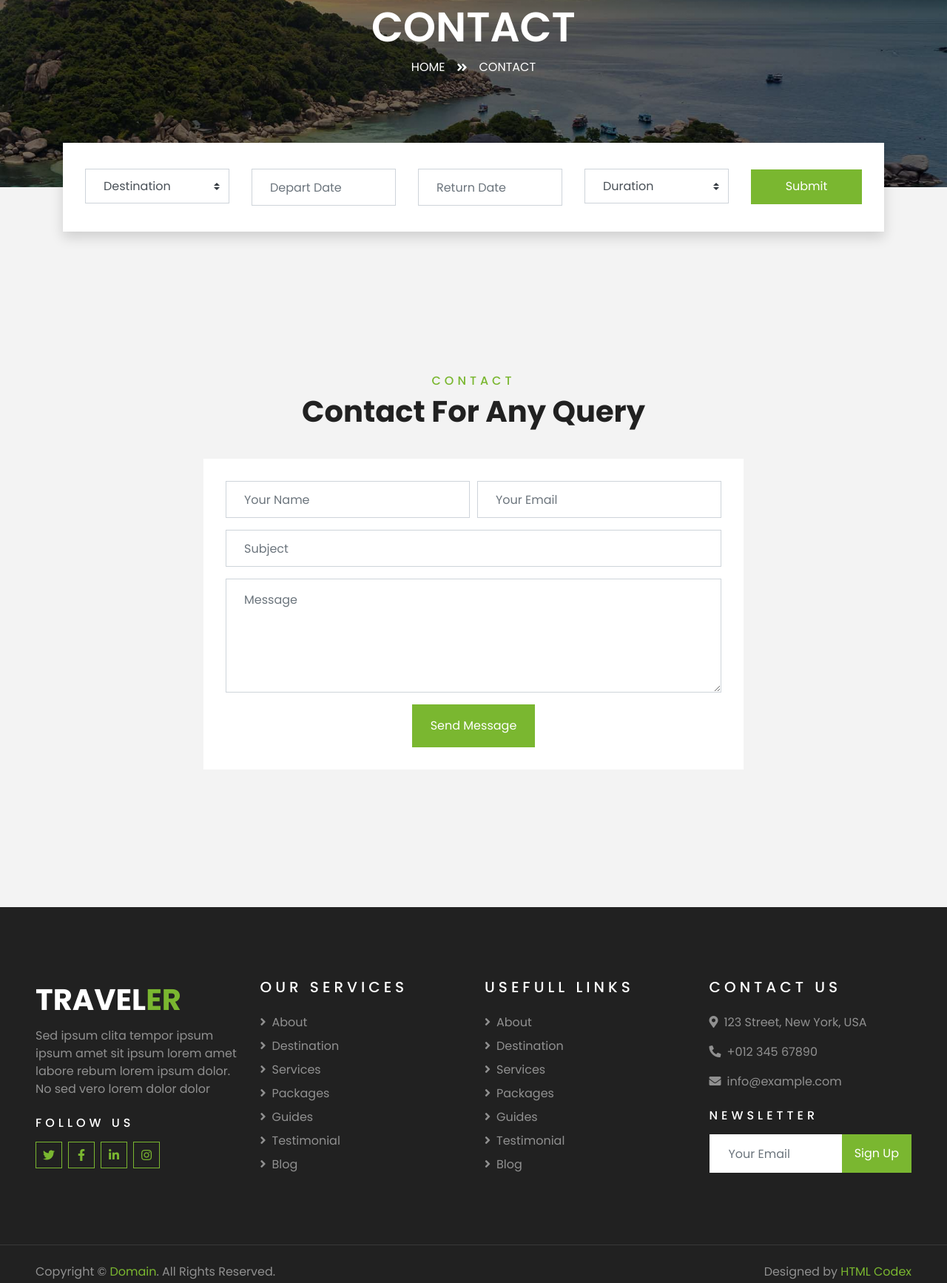
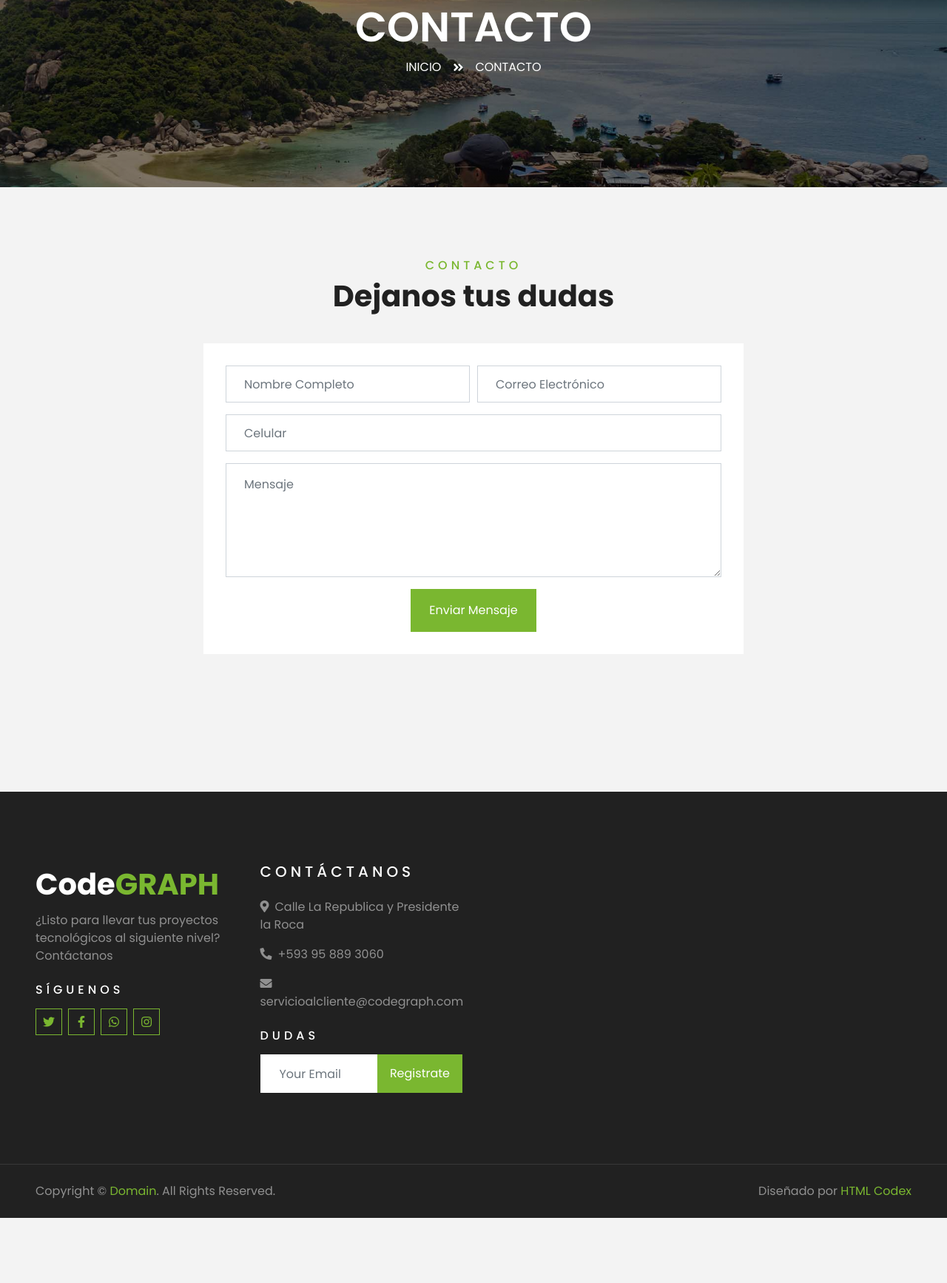
Before and after one commit to Mateo0702/Mateo0702p2.github.io, a plain HTML site: page contact.html in a window 1280 px wide. Shown: the part 245-1979 px from the top of the page at 74% size. After the commit the page ends 1891 px from the top, so only its background shows below. Drawn offline with nearby package versions, Linux system fonts and the light colour scheme.

Commit message:
Información Cambiada

```diff
--- a/contact.html
+++ b/contact.html
@@ -40,16 +40,13 @@
                 </div>
                 <div class="col-lg-6 text-center text-lg-right">
                     <div class="d-inline-flex align-items-center">
-                        <a class="text-primary px-3" href="">
+                        <a class="text-primary px-3" href="https://www.facebook.com/share/1DTcBWqUBa/" target="_blank">
                             <i class="fab fa-facebook-f"></i>
                         </a>
                         <a class="text-primary px-3" href="">
-                            <i class="fab fa-twitter"></i>
+                            <i class="fab fa-whatsapp"></i>
                         </a>
-                        <a class="text-primary px-3" href="">
-                            <i class="fab fa-linkedin-in"></i>
-                        </a>
-                        <a class="text-primary px-3" href="">
+                        <a class="text-primary px-3" href="https://www.instagram.com/codegraph_/profilecard/?igsh=ODhtaTBubG1pOGpj" target="_blank">
                             <i class="fab fa-instagram"></i>
                         </a>
                         <a class="text-primary pl-3" href="">
@@ -68,7 +65,7 @@
         <div class="container-lg position-relative p-0 px-lg-3" style="z-index: 9;">
             <nav class="navbar navbar-expand-lg bg-light navbar-light shadow-lg py-3 py-lg-0 pl-3 pl-lg-5">
                 <a href="" class="navbar-brand">
-                    <h1 class="m-0 text-primary"><span class="text-dark">TRAVEL</span>ER</h1>
+                    <h1 class="m-0 text-primary"><span class="text-dark">Code</span>GRAPH</h1>
                 </a>
                 <button type="button" class="navbar-toggler" data-toggle="collapse" data-target="#navbarCollapse">
                     <span class="navbar-toggler-icon"></span>
@@ -92,11 +89,11 @@
     <div class="container-fluid page-header">
         <div class="container">
             <div class="d-flex flex-column align-items-center justify-content-center" style="min-height: 400px">
-                <h3 class="display-4 text-white text-uppercase">Contact</h3>
+                <h3 class="display-4 text-white text-uppercase">Contacto</h3>
                 <div class="d-inline-flex text-white">
-                    <p class="m-0 text-uppercase"><a class="text-white" href="">Home</a></p>
+                    <p class="m-0 text-uppercase"><a class="text-white" href="">Inicio</a></p>
                     <i class="fa fa-angle-double-right pt-1 px-3"></i>
-                    <p class="m-0 text-uppercase">Contact</p>
+                    <p class="m-0 text-uppercase">Contacto</p>
                 </div>
             </div>
         </div>
@@ -104,65 +101,12 @@
     <!-- Header End -->
 
 
-    <!-- Booking Start -->
-    <div class="container-fluid booking mt-5 pb-5">
-        <div class="container pb-5">
-            <div class="bg-light shadow" style="padding: 30px;">
-                <div class="row align-items-center" style="min-height: 60px;">
-                    <div class="col-md-10">
-                        <div class="row">
-                            <div class="col-md-3">
-                                <div class="mb-3 mb-md-0">
-                                    <select class="custom-select px-4" style="height: 47px;">
-                                        <option selected>Destination</option>
-                                        <option value="1">Destination 1</option>
-                                        <option value="2">Destination 1</option>
-                                        <option value="3">Destination 1</option>
-                                    </select>
-                                </div>
-                            </div>
-                            <div class="col-md-3">
-                                <div class="mb-3 mb-md-0">
-                                    <div class="date" id="date1" data-target-input="nearest">
-                                        <input type="text" class="form-control p-4 datetimepicker-input" placeholder="Depart Date" data-target="#date1" data-toggle="datetimepicker"/>
-                                    </div>
-                                </div>
-                            </div>
-                            <div class="col-md-3">
-                                <div class="mb-3 mb-md-0">
-                                    <div class="date" id="date2" data-target-input="nearest">
-                                        <input type="text" class="form-control p-4 datetimepicker-input" placeholder="Return Date" data-target="#date2" data-toggle="datetimepicker"/>
-                                    </div>
-                                </div>
-                            </div>
-                            <div class="col-md-3">
-                                <div class="mb-3 mb-md-0">
-                                    <select class="custom-select px-4" style="height: 47px;">
-                                        <option selected>Duration</option>
-                                        <option value="1">Duration 1</option>
-                                        <option value="2">Duration 1</option>
-                                        <option value="3">Duration 1</option>
-                                    </select>
-                                </div>
-                            </div>
-                        </div>
-                    </div>
-                    <div class="col-md-2">
-                        <button class="btn btn-primary btn-block" type="submit" style="height: 47px; margin-top: -2px;">Submit</button>
-                    </div>
-                </div>
-            </div>
-        </div>
-    </div>
-    <!-- Booking End -->
-
-
     <!-- Contact Start -->
     <div class="container-fluid py-5">
         <div class="container py-5">
             <div class="text-center mb-3 pb-3">
-                <h6 class="text-primary text-uppercase" style="letter-spacing: 5px;">Contact</h6>
-                <h1>Contact For Any Query</h1>
+                <h6 class="text-primary text-uppercase" style="letter-spacing: 5px;">Contacto</h6>
+                <h1>Dejanos tus dudas</h1>
             </div>
             <div class="row justify-content-center">
                 <div class="col-lg-8">
@@ -171,29 +115,29 @@
                         <form name="sentMessage" id="contactForm" novalidate="novalidate">
                             <div class="form-row">
                                 <div class="control-group col-sm-6">
-                                    <input type="text" class="form-control p-4" id="name" placeholder="Your Name"
-                                        required="required" data-validation-required-message="Please enter your name" />
+                                    <input type="text" class="form-control p-4" id="name" placeholder="Nombre Completo"
+                                        required="required" data-validation-required-message="Por favor ingrese su nombre" />
                                     <p class="help-block text-danger"></p>
                                 </div>
                                 <div class="control-group col-sm-6">
-                                    <input type="email" class="form-control p-4" id="email" placeholder="Your Email"
-                                        required="required" data-validation-required-message="Please enter your email" />
+                                    <input type="email" class="form-control p-4" id="email" placeholder="Correo Electrónico"
+                                        required="required" data-validation-required-message="Por favor ingrese su correo" />
                                     <p class="help-block text-danger"></p>
                                 </div>
                             </div>
                             <div class="control-group">
-                                <input type="text" class="form-control p-4" id="subject" placeholder="Subject"
-                                    required="required" data-validation-required-message="Please enter a subject" />
+                                <input type="text" class="form-control p-4" id="subject" placeholder="Celular"
+                                    required="required" data-validation-required-message="Por favor ingresar su número celular" />
                                 <p class="help-block text-danger"></p>
                             </div>
                             <div class="control-group">
-                                <textarea class="form-control py-3 px-4" rows="5" id="message" placeholder="Message"
+                                <textarea class="form-control py-3 px-4" rows="5" id="message" placeholder="Mensaje"
                                     required="required"
-                                    data-validation-required-message="Please enter your message"></textarea>
+                                    data-validation-required-message="Por favor ingrese su mensaje"></textarea>
                                 <p class="help-block text-danger"></p>
                             </div>
                             <div class="text-center">
-                                <button class="btn btn-primary py-3 px-4" type="submit" id="sendMessageButton">Send Message</button>
+                                <button class="btn btn-primary py-3 px-4" type="submit" id="sendMessageButton">Enviar Mensaje</button>
                             </div>
                         </form>
                     </div>
@@ -209,52 +153,28 @@
         <div class="row pt-5">
             <div class="col-lg-3 col-md-6 mb-5">
                 <a href="" class="navbar-brand">
-                    <h1 class="text-primary"><span class="text-white">TRAVEL</span>ER</h1>
+                    <h1 class="text-primary"><span class="text-white">Code</span>GRAPH</h1>
                 </a>
-                <p>Sed ipsum clita tempor ipsum ipsum amet sit ipsum lorem amet labore rebum lorem ipsum dolor. No sed vero lorem dolor dolor</p>
-                <h6 class="text-white text-uppercase mt-4 mb-3" style="letter-spacing: 5px;">Follow Us</h6>
+                <p>¿Listo para llevar tus proyectos tecnológicos al siguiente nivel? Contáctanos</p>
+                <h6 class="text-white text-uppercase mt-4 mb-3" style="letter-spacing: 5px;">Síguenos</h6>
                 <div class="d-flex justify-content-start">
                     <a class="btn btn-outline-primary btn-square mr-2" href="#"><i class="fab fa-twitter"></i></a>
-                    <a class="btn btn-outline-primary btn-square mr-2" href="#"><i class="fab fa-facebook-f"></i></a>
-                    <a class="btn btn-outline-primary btn-square mr-2" href="#"><i class="fab fa-linkedin-in"></i></a>
-                    <a class="btn btn-outline-primary btn-square" href="#"><i class="fab fa-instagram"></i></a>
+                    <a class="btn btn-outline-primary btn-square mr-2" href="https://www.facebook.com/share/1DTcBWqUBa/" target="_blank"><i class="fab fa-facebook-f"></i></a>
+                    <a class="btn btn-outline-primary btn-square mr-2" href="#"><i class="fab fa-whatsapp"></i></a>
+                    <a class="btn btn-outline-primary btn-square" href="https://www.instagram.com/codegraph_/profilecard/?igsh=ODhtaTBubG1pOGpj" target="_blank"><i class="fab fa-instagram"></i></a>
                 </div>
             </div>
             <div class="col-lg-3 col-md-6 mb-5">
-                <h5 class="text-white text-uppercase mb-4" style="letter-spacing: 5px;">Our Services</h5>
-                <div class="d-flex flex-column justify-content-start">
-                    <a class="text-white-50 mb-2" href="#"><i class="fa fa-angle-right mr-2"></i>About</a>
-                    <a class="text-white-50 mb-2" href="#"><i class="fa fa-angle-right mr-2"></i>Destination</a>
-                    <a class="text-white-50 mb-2" href="#"><i class="fa fa-angle-right mr-2"></i>Services</a>
-                    <a class="text-white-50 mb-2" href="#"><i class="fa fa-angle-right mr-2"></i>Packages</a>
-                    <a class="text-white-50 mb-2" href="#"><i class="fa fa-angle-right mr-2"></i>Guides</a>
-                    <a class="text-white-50 mb-2" href="#"><i class="fa fa-angle-right mr-2"></i>Testimonial</a>
-                    <a class="text-white-50" href="#"><i class="fa fa-angle-right mr-2"></i>Blog</a>
-                </div>
-            </div>
-            <div class="col-lg-3 col-md-6 mb-5">
-                <h5 class="text-white text-uppercase mb-4" style="letter-spacing: 5px;">Usefull Links</h5>
-                <div class="d-flex flex-column justify-content-start">
-                    <a class="text-white-50 mb-2" href="#"><i class="fa fa-angle-right mr-2"></i>About</a>
-                    <a class="text-white-50 mb-2" href="#"><i class="fa fa-angle-right mr-2"></i>Destination</a>
-                    <a class="text-white-50 mb-2" href="#"><i class="fa fa-angle-right mr-2"></i>Services</a>
-                    <a class="text-white-50 mb-2" href="#"><i class="fa fa-angle-right mr-2"></i>Packages</a>
-                    <a class="text-white-50 mb-2" href="#"><i class="fa fa-angle-right mr-2"></i>Guides</a>
-                    <a class="text-white-50 mb-2" href="#"><i class="fa fa-angle-right mr-2"></i>Testimonial</a>
-                    <a class="text-white-50" href="#"><i class="fa fa-angle-right mr-2"></i>Blog</a>
-                </div>
-            </div>
-            <div class="col-lg-3 col-md-6 mb-5">
-                <h5 class="text-white text-uppercase mb-4" style="letter-spacing: 5px;">Contact Us</h5>
-                <p><i class="fa fa-map-marker-alt mr-2"></i>123 Street, New York, USA</p>
-                <p><i class="fa fa-phone-alt mr-2"></i>+012 345 67890</p>
-                <p><i class="fa fa-envelope mr-2"></i>info@example.com</p>
-                <h6 class="text-white text-uppercase mt-4 mb-3" style="letter-spacing: 5px;">Newsletter</h6>
+                <h5 class="text-white text-uppercase mb-4" style="letter-spacing: 5px;">Contáctanos</h5>
+                <p><i class="fa fa-map-marker-alt mr-2"></i>Calle La Republica y Presidente la Roca</p>
+                <p><i class="fa fa-phone-alt mr-2"></i>+593 95 889 3060</p>
+                <p><i class="fa fa-envelope mr-2"></i>servicioalcliente@codegraph.com</p>
+                <h6 class="text-white text-uppercase mt-4 mb-3" style="letter-spacing: 5px;">Dudas</h6>
                 <div class="w-100">
                     <div class="input-group">
                         <input type="text" class="form-control border-light" style="padding: 25px;" placeholder="Your Email">
                         <div class="input-group-append">
-                            <button class="btn btn-primary px-3">Sign Up</button>
+                            <button class="btn btn-primary px-3">Registrate</button>
                         </div>
                     </div>
                 </div>
@@ -268,7 +188,7 @@
                 </p>
             </div>
             <div class="col-lg-6 text-center text-md-right">
-                <p class="m-0 text-white-50">Designed by <a href="https://htmlcodex.com">HTML Codex</a>
+                <p class="m-0 text-white-50">Diseñado por <a href="https://htmlcodex.com">HTML Codex</a>
                 </p>
             </div>
         </div>
```
Also changed, not shown: about.html (+5 -5 lines), index.html (+5 -5 lines), package.html (+7 -7 lines), service.html (+5 -5 lines).
